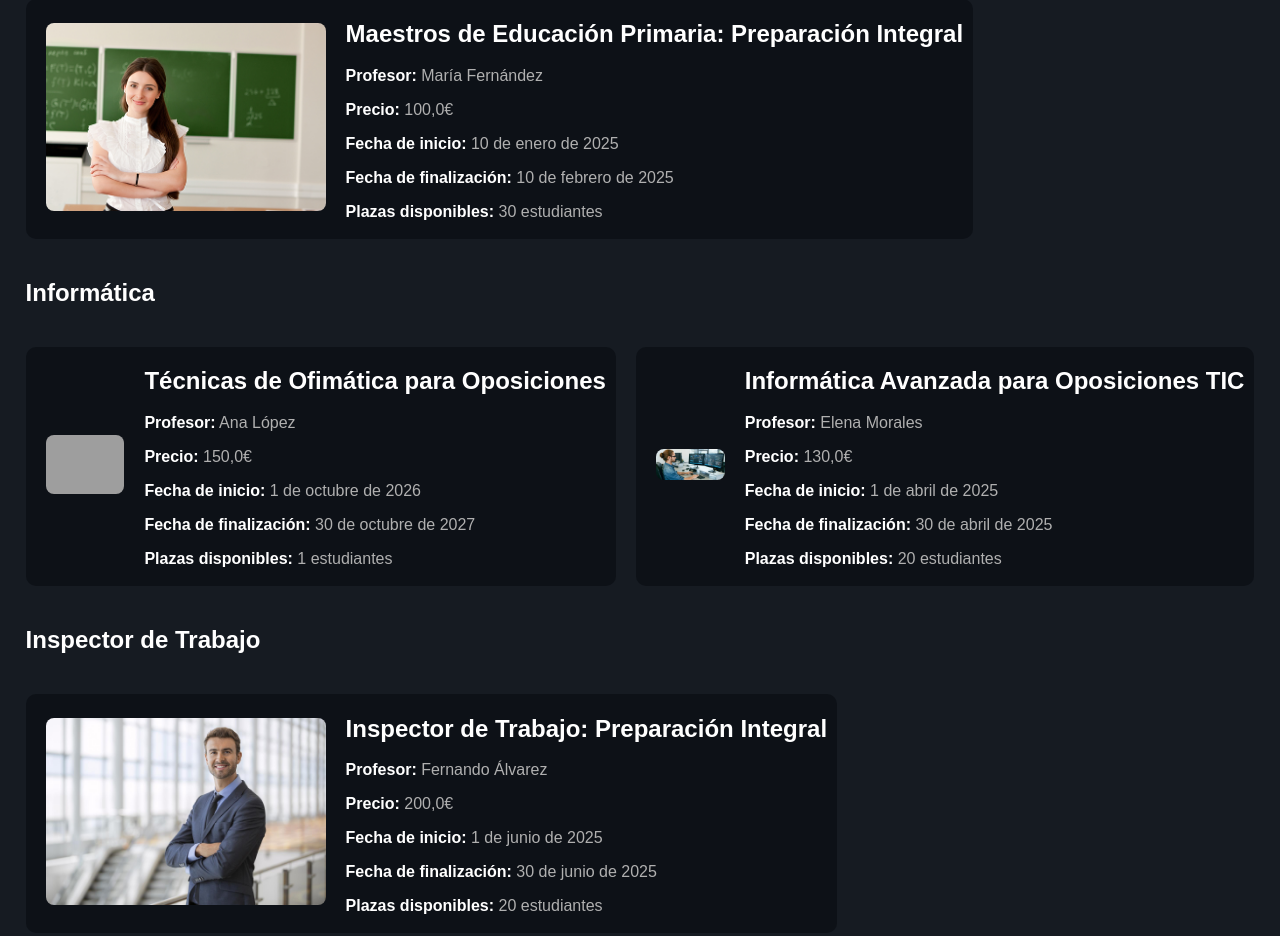
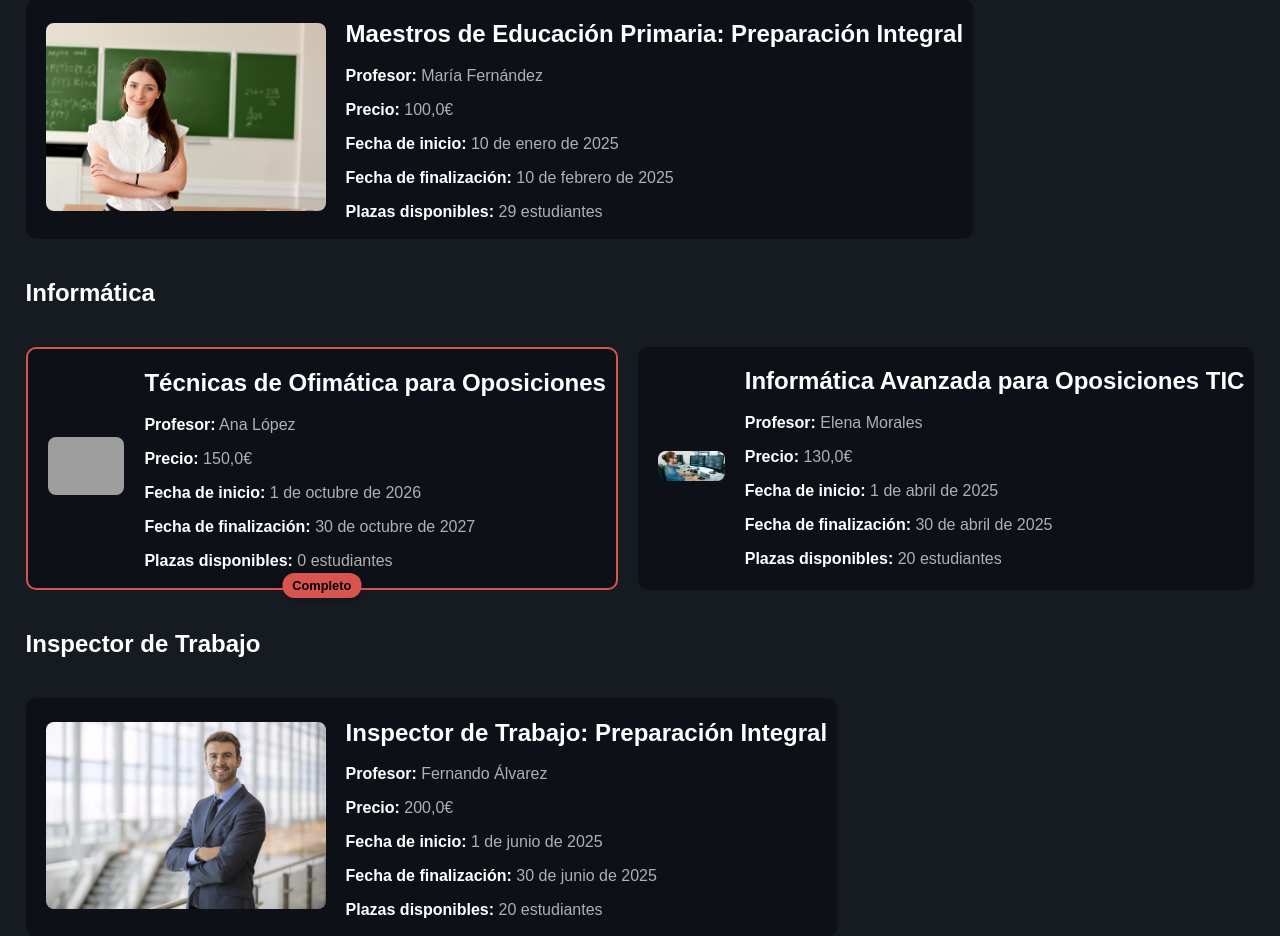
Before and after one commit to Angelgares/reservatufuturo, a Django app: page /courses in a window 1280 px wide. Shown: the part 323-1259 px from the top of the page. Run offline with Django 5.2, Linux system fonts and the light colour scheme; data comes from the database, SQL or seed files in the repository; both versions use the stored data as it was after the commit; grey boxes are pictures that could not be loaded.

Commit message:
feat: update course states with complete, started and finished, and fixed slots calculation

```diff
--- a/reservatufuturo/courses/views.py
+++ b/reservatufuturo/courses/views.py
@@ -27,11 +27,20 @@ class CourseListView(generic.ListView):
         date_query = self.request.GET.get('date_search', '')
         current_date = timezone.now().date()
 
+        user = self.request.user
+        user_in_academy = user.groups.filter(name='academy').exists()
+
         # Obtener solo los campos necesarios para optimizar la consulta
-        courses = Course.objects.filter(starting_date__gte=current_date).values(
-            'id', 'name', 'price', 'image', 'teacher', 'capacity',
-            'description', 'starting_date', 'ending_date', 'type'
-        )
+        if user_in_academy:
+            courses = Course.objects.values(
+                'id', 'name', 'price', 'image', 'teacher', 'capacity',
+                'description', 'starting_date', 'ending_date', 'type'
+            )
+        else:
+            courses = Course.objects.filter(starting_date__gte=current_date).values(
+                'id', 'name', 'price', 'image', 'teacher', 'capacity',
+                'description', 'starting_date', 'ending_date', 'type'
+            )
 
         filtered_courses1 = courses.filter(
             Q(name__icontains=name_query)
@@ -45,26 +54,28 @@ class CourseListView(generic.ListView):
         filtered_courses3 = filtered_courses2.filter(
             Q(type__icontains=type_query)
         )
+
         # Agrupar cursos por tipo
         grouped_courses = {}
         for key, group in groupby(filtered_courses3.order_by('type'), key=itemgetter('type')):
             grouped_courses[key] = [
                 {
                     **course,
-                    # Asegúrate de incluir la URL completa de la imagen
                     'image_url': self.get_image_url(course['image']),
-                    # Calcular las plazas disponibles
-                    'available_slots': course['capacity'] - Reservation.objects.filter(course_id=course['id']).exclude(paymentMethod='Pending').count()
+                    'available_slots': course['capacity'] - Reservation.objects.filter(
+                        course_id=course['id']
+                    ).exclude(paymentMethod='Pending', cart=True).count()
                 }
-                for course in group if course['capacity'] - Reservation.objects.filter(course_id=course['id']).exclude(paymentMethod='Pending').count() > 0
+                for course in group
             ]
 
         context['courses_grouped'] = grouped_courses
         context['search_query'] = self.request.GET.get('search', '')
         context['type_choices'] = Course.TYPE_CHOICES
+        context['today'] = timezone.now().date()
+
 
         # Añadir información del carrito y cursos inscritos si el usuario está autenticado
-        user = self.request.user
         if user.is_authenticated:
             # Obtener las reservas que están en el carrito
             cart_reservations = Reservation.objects.filter(user=user, cart=True, paymentMethod='Pending')
@@ -119,7 +130,7 @@ class CourseDetailView(generic.DetailView):
 
         # Calcular las plazas disponibles
         reserved_count = Reservation.objects.filter(course=self.object)\
-            .exclude(paymentMethod='Pending').count()
+            .exclude(paymentMethod='Pending', cart=True).count()
         available_slots = self.object.capacity - reserved_count
 
         context['user_in_academy'] = user_in_academy
--- a/reservatufuturo/home/static/home/styles.css
+++ b/reservatufuturo/home/static/home/styles.css
@@ -1324,6 +1324,11 @@ strong {
   box-shadow: 0 2px 4px rgba(0, 0, 0, 0.2);
 }
 
+.full-badge {
+  background-color: #d9534f;
+  color: black;
+}
+
 .in-cart-badge {
   background-color: #ffcc00;
   color: black;
@@ -1334,6 +1339,18 @@ strong {
   color: black;
 }
 
+.past-badge {
+  background-color: #17a2b8;
+}
+
+.finished-badge {
+  background-color: #cf33e4;
+}
+
+.course-box.full {
+  border: 2px solid #d9534f;
+}
+
 .course-box.in-cart {
   border: 2px solid #ffcc00;
 }
@@ -1341,3 +1358,11 @@ strong {
 .course-box.enrolled {
   border: 2px solid #28a745;
 }
+
+.course-box.past {
+  border: 2px solid #17a2b8;
+}
+
+.course-box.finished {
+  border: 2px solid #cf33e4;
+}
--- a/reservatufuturo/home/templates/courses/course_list.html
+++ b/reservatufuturo/home/templates/courses/course_list.html
@@ -41,7 +41,15 @@
                 <h2>{{ type }}</h2>
                 <div class="type-group">
                     {% for course in courses %}
-                      <div class="course-box {% if course.id in cart_course_ids %}in-cart{% elif course.id in enrolled_course_ids %}enrolled{% endif %}">
+                    <div class="course-box
+                        {% if course.id in cart_course_ids %}in-cart
+                        {% elif course.id in enrolled_course_ids %}enrolled
+                        {% elif course.available_slots == 0 %}full
+                        {% endif %}
+                        {% if course.starting_date < today %} past
+                        {% endif %}
+                        {% if course.ending_date < today %} finished
+                        {% endif %}">
                             <div class="course-row">
                                 <div class="course-image-column">
                                     {% if course.image_url %}
@@ -69,7 +77,19 @@
                                             <span class="badge in-cart-badge">En el Carrito</span>
                                         {% elif course.id in enrolled_course_ids %}
                                             <span class="badge enrolled-badge">Inscrito</span>
+                                        {% elif course.available_slots == 0 %}
+                                            <span class="badge full-badge">Completo</span>
                                         {% endif %}
+                                    {% else %}
+                                        {% if course.available_slots == 0 %}
+                                            <span class="badge full-badge">Completo</span>
+                                        {% endif %}
+                                    {% endif %}
+
+                                    {% if course.ending_date < today %}
+                                        <span class="badge finished-badge">Terminado</span>
+                                    {% elif course.starting_date < today %}
+                                        <span class="badge past-badge">Comenzado</span>
                                     {% endif %}
                               </div>
                           </div>
```
Also changed, not shown: reservatufuturo/home/templates/courses/course_detail.html (+4 -4 lines), reservatufuturo/courses/migrations/0001_initial.py, reservatufuturo/db.sqlite3, reservatufuturo/home/migrations/0001_initial.py. Lines whose indentation alone changed are shown as unchanged.
